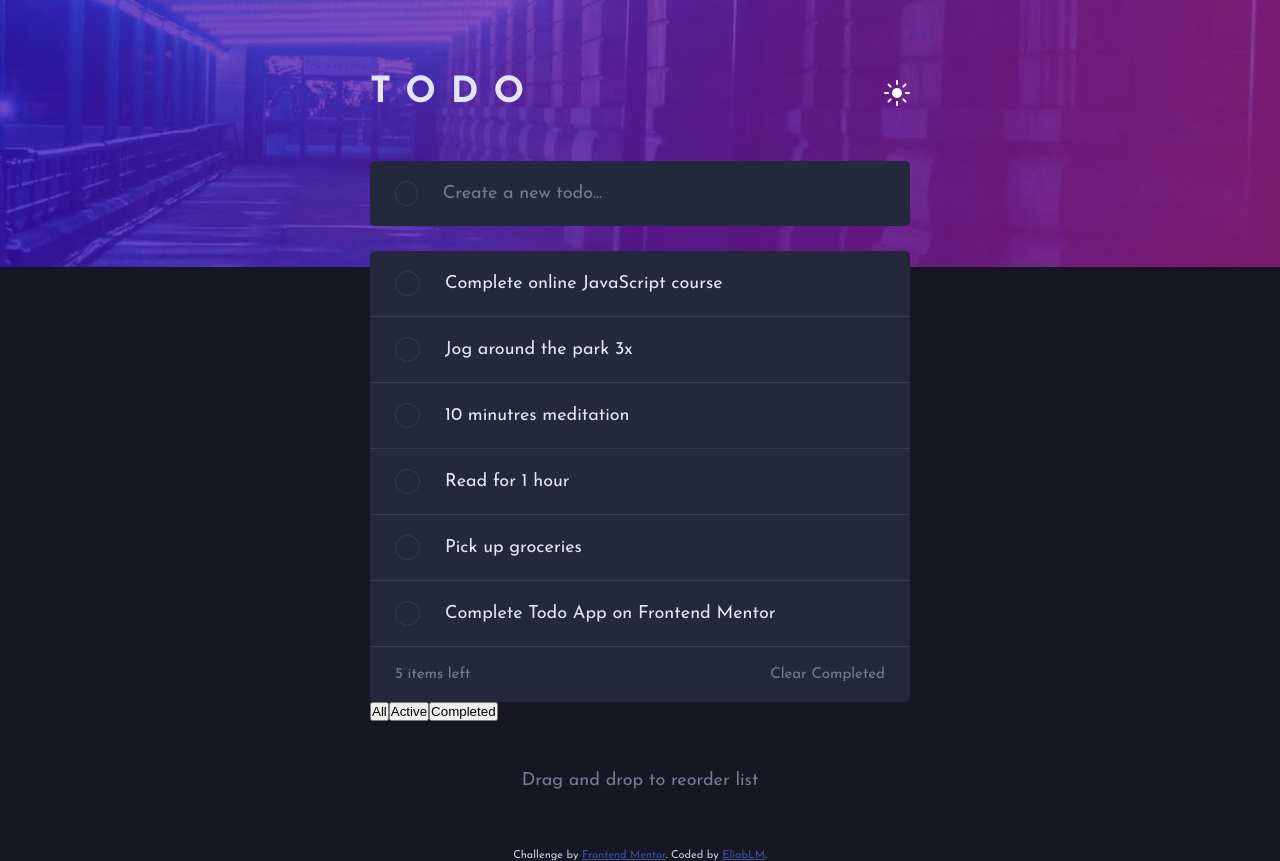
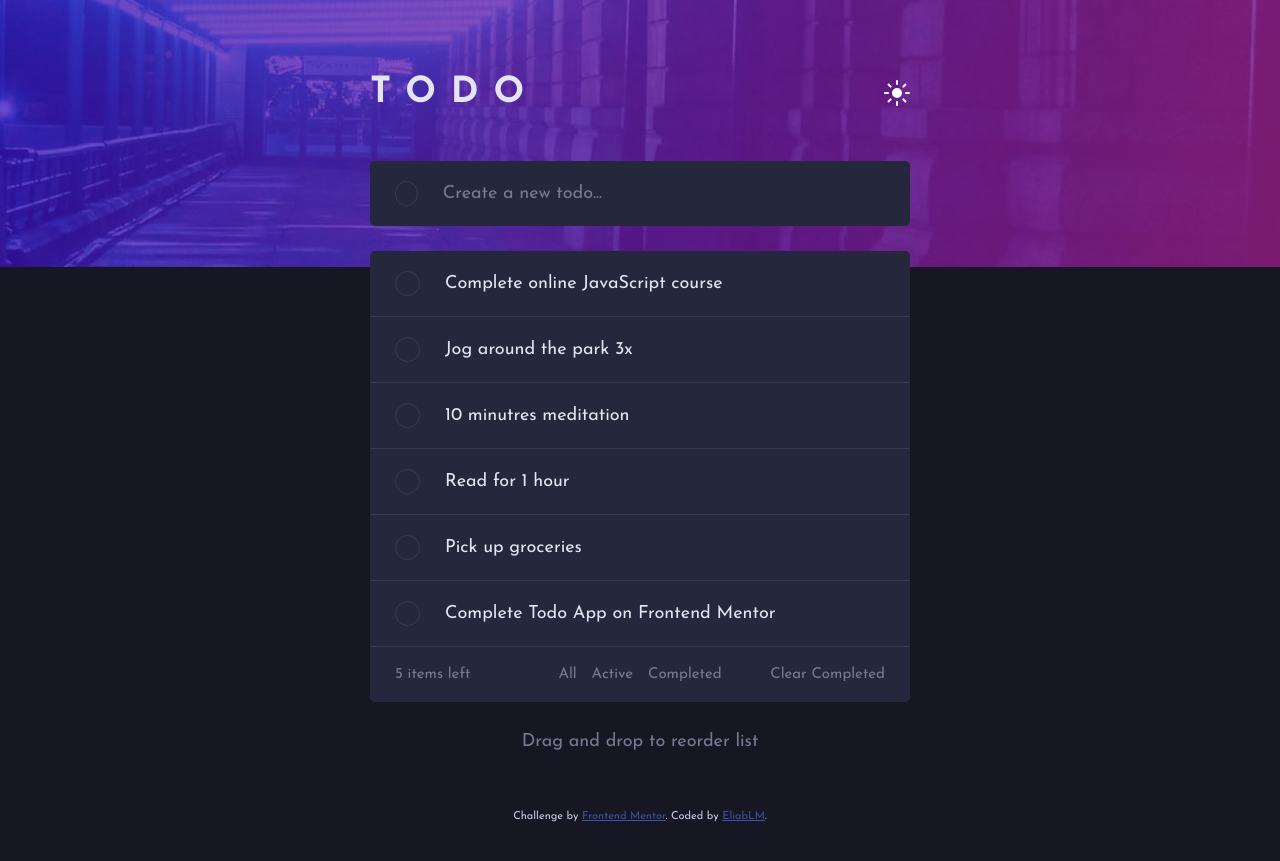
Before and after one commit to EliabLM/todo-app, a React (Create React App) app: page / in a window 1280 px wide. After the commit the page ends 822 px from the top, so only its background shows below. Built offline with nearby package versions, Linux system fonts and the light colour scheme.

Commit message:
Agrega estructura y estilos al componente FilterTodo

```diff
--- a/src/App.css
+++ b/src/App.css
@@ -56,7 +56,6 @@ body {
 
 .main {
 	/* outline: 1px solid white; */
-	display: flex;
 	flex-direction: column;
 	min-width: 540px;
 	margin-bottom: 50px;
--- a/src/components/FilterTodo/FilterTodo.css
+++ b/src/components/FilterTodo/FilterTodo.css
@@ -0,0 +1,33 @@
+@import url('../../App.css');
+
+.FilterTodo {
+	/* outline: 1px solid white; */
+	display: flex;
+	justify-content: center;
+	align-items: center;
+	width: 40%;
+	margin-top: -35px;
+	margin-left: auto;
+	margin-right: auto;
+}
+
+.filter-btn {
+	cursor: pointer;
+	font-family: inherit;
+	font-size: 15px;
+	border: none;
+	background: transparent;
+	color: var(--Dark-Grayish-Blue);
+}
+
+.filter-btn:hover {
+	color: var(--Light-Grayish-Blue);
+}
+
+.filter-btn:active {
+	color: var(--Bright-Blue);
+}
+
+.active-btn {
+	margin: 0 15px;
+}
--- a/src/components/FilterTodo/FilterTodo.js
+++ b/src/components/FilterTodo/FilterTodo.js
@@ -1,4 +1,5 @@
 import React from 'react';
+import './FilterTodo.css';
 
 function FilterTodo() {
 	return (
```
